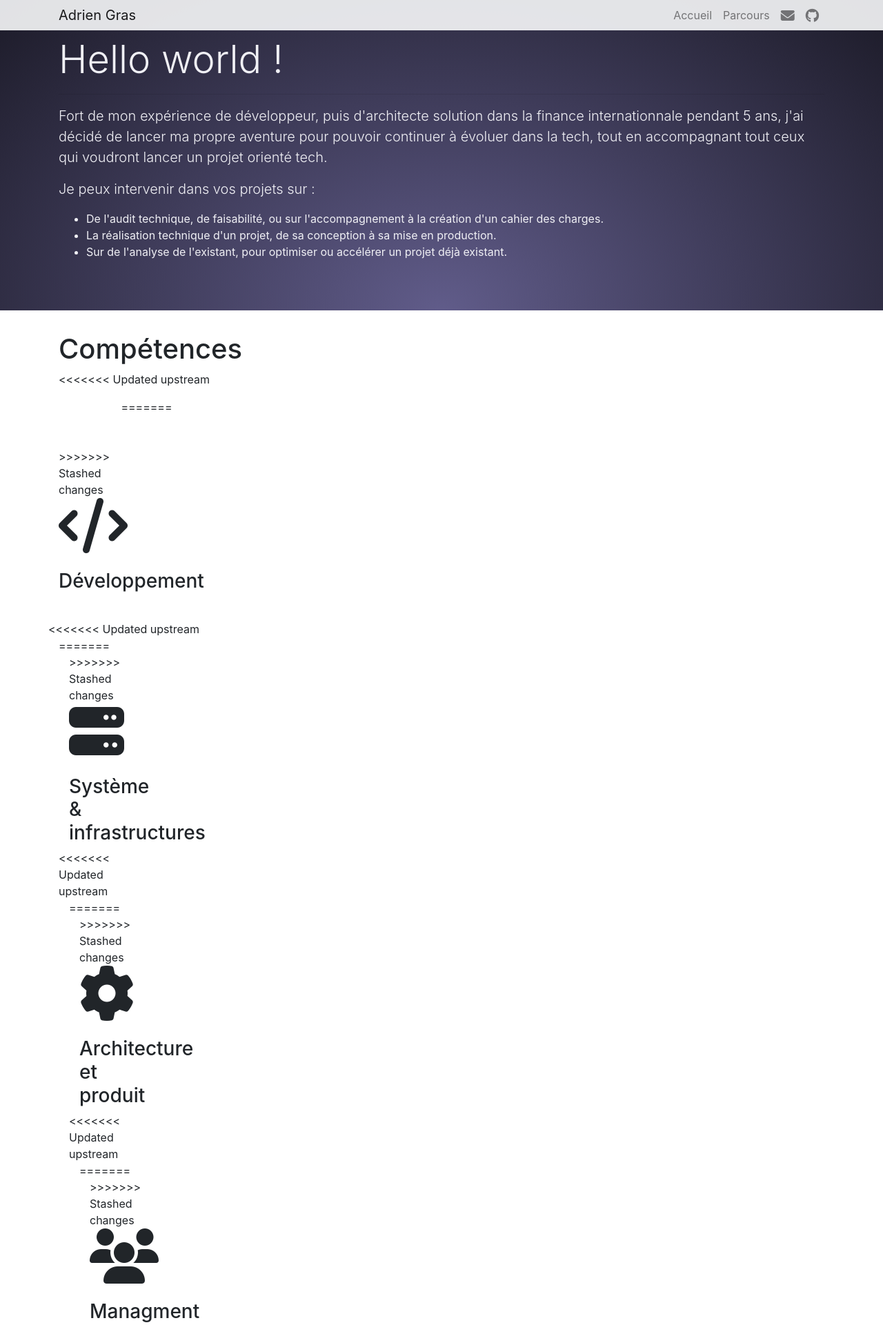
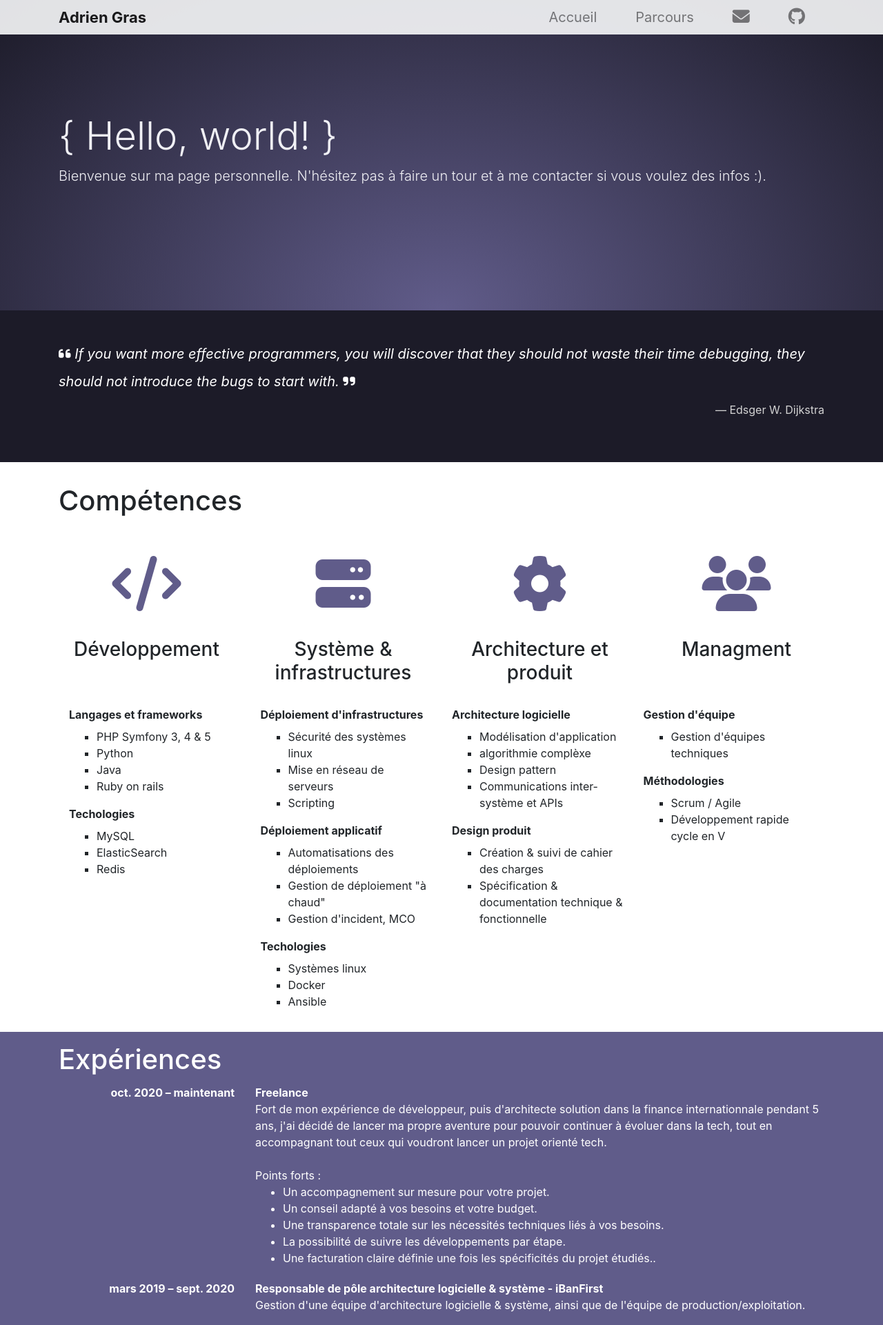
Before and after one commit to AdrienGras/personnal-page, a Symfony app: template templates/homepage/cv.html.twig in a window 1280 px wide. Shown: the top 1921 px of the page at 69% size. Run offline with Twig, Linux system fonts and the light colour scheme; the template is opened without the code that fills it, so the values that code supplies are empty; some libraries are stand-ins or nearby versions.

Commit message:
refacto UX v1.0 sans merge foireux

```diff
--- a/public/css/main.css
+++ b/public/css/main.css
@@ -17,18 +17,11 @@
 }
 
 #head-block {
-    background: radial-gradient(ellipse at bottom, hsla(246, 20%, 45%, 1) 0%, hsl(246, 20%, 13%) 100%) fixed;
+    background: radial-gradient(ellipse at bottom, hsla(246, 20%, 45%, 1) 0%, hsl(246, 20%, 13%) 100%);
+    background-attachment: fixed;
     color: hsla(246, 20%, 95%, 1);
     height: 450px;
 }
-@media (max-width: 600px) {
-    #head-block {
-        background: radial-gradient(ellipse at bottom, hsla(246, 20%, 45%, 1) 0%, hsl(246, 20%, 13%) 100%) fixed;
-        color: hsla(246, 20%, 95%, 1);
-        height: 100%;
-    }
-}
-
 
 .head-block-height {
     height: 450px;
@@ -42,14 +35,6 @@
     display: flex;
     align-items: center;
 }
-@media (max-width: 600px) {
-    #mainpage-head-block {
-        background-image: url("../img/desk_stock2.jpg");
-        background-size: cover;
-        height: 100%;
-    }
-}
-
 #mainpage-big-header {
     color: white;
     width: 65%;
@@ -92,10 +77,6 @@ body > div.footer.sticky-bottom.bg-grey > div > span {
 .no-decoration, .no-decoration:hover, .no-decoration:visited, .no-decoration:link, .no-decoration:active {
     text-decoration: none;
 }
-<<<<<<< Updated upstream
-.padding-top-escape-menu {
-    padding-top: 60px;
-=======
 
 a.navbar-brand{
     font-weight: bold;
@@ -208,5 +189,4 @@ div.titleComp i{
 
 ul.listComp li{
     list-style-type: square;
->>>>>>> Stashed changes
 }
--- a/templates/homepage/cv.html.twig
+++ b/templates/homepage/cv.html.twig
@@ -8,20 +8,26 @@
 <div id="head-block">
     <div class="container h-100">
         <div class="row h-100">
-            <div class="col-md-12 my-auto padding-top-escape-menu pb-1">
-                <h1 class="display-4">Hello world !</h1>
-                <hr />
-                <p class="lead">
-                    Fort de mon expérience de développeur, puis d'architecte solution dans la finance internationnale pendant 5 ans, j'ai décidé de lancer ma propre aventure pour pouvoir continuer à évoluer dans la tech, tout en accompagnant tout ceux qui voudront lancer un projet orienté tech.
-                </p>
-                <p class="lead">
-                    Je peux intervenir dans vos projets sur :
-                    <ul>
-                        <li>De l'audit technique, de faisabilité, ou sur l'accompagnement à la création d'un cahier des charges.</li>
-                        <li>La réalisation technique d'un projet, de sa conception à sa mise en production.</li>
-                        <li>Sur de l'analyse de l'existant, pour optimiser ou accélérer un projet déjà existant.</li>
-                    </ul>
-                </p>
+            <div class="col-md-12 my-auto">
+                <h1 class="display-4">{ Hello, world! }</h1>
+                <p class="lead">Bienvenue sur ma page personnelle. N'hésitez pas à faire un tour et à me contacter si vous voulez des infos :).</p>
+            </div>
+        </div>
+    </div>
+</div>
+
+<div class="bg-purple-transparent">
+    <div class="container h-100 pt-5 pb-5">
+        <div class="row h-100">
+            <div class="col-md-12">
+                <blockquote class="blockquote">
+                    <p class="mb-0 font-italic">
+                        <i class="fa fa-quote-left" aria-hidden="true"></i>
+                        If you want more effective programmers, you will discover that they should not waste their time debugging, they should not introduce the bugs to start with.
+                        <i class="fa fa-quote-right" aria-hidden="true"></i>
+                    </p>
+                    <footer class="blockquote-footer text-right pt-1">Edsger W. Dijkstra</footer>
+                </blockquote>
             </div>
         </div>
     </div>
@@ -35,48 +41,27 @@
             </div>
         </div>
 
-<<<<<<< Updated upstream
-        <div class="row h-100 pt-3">
-            <div class="col-md-3 animate__animated animate__fadeIn animate__delay-1s">
-                <div class="text-center pb-2">
-=======
         <div class="row h-100 mt-5">
             <div class="col-md-3">
                 <div class="text-center pb-2 titleComp">
->>>>>>> Stashed changes
                     <i class="fa fa-code fa-5x" aria-hidden="true"></i>
                     <h3 class="text-center titleComp mt-4">Développement</h3><br/>
                 </div>
             </div>
-<<<<<<< Updated upstream
-            <div class="col-md-3 animate__animated animate__fadeIn animate__delay-2s">
-                <div class="text-center">
-=======
             <div class="col-md-3">
                 <div class="text-center titleComp">
->>>>>>> Stashed changes
                     <i class="fas fa-server fa-5x" aria-hidden="true"></i>
                     <h3 class="text-center mt-4">Système & infrastructures</h3>
                 </div>
             </div>
-<<<<<<< Updated upstream
-            <div class="col-md-3 animate__animated animate__fadeIn animate__delay-3s">
-                <div class="text-center">
-=======
             <div class="col-md-3">
                 <div class="text-center titleComp">
->>>>>>> Stashed changes
                     <i class="fa fa-cog fa-5x" aria-hidden="true"></i>
                     <h3 class="text-center titleComp mt-4">Architecture et produit</h3>
                 </div>
             </div>
-<<<<<<< Updated upstream
-            <div class="col-md-3 animate__animated animate__fadeIn animate__delay-4s">
-                <div class="text-center pb-2">
-=======
             <div class="col-md-3">
                 <div class="text-center pb-2 titleComp">
->>>>>>> Stashed changes
                     <i class="fa fa-users fa-5x" aria-hidden="true"></i>
                     <h3 class="text-center titleComp mt-4">Managment</h3><br/>
                 </div>
@@ -168,11 +153,11 @@
                 <br />
                 <div>Points forts :
                     <ul>
-                        <li>Un accompagnement sur mesure tout au long de votre projet.</li>
+                        <li>Un accompagnement sur mesure pour votre projet.</li>
                         <li>Un conseil adapté à vos besoins et votre budget.</li>
                         <li>Une transparence totale sur les nécessités techniques liés à vos besoins.</li>
                         <li>La possibilité de suivre les développements par étape.</li>
-                        <li>Une facturation claire définie une fois les spécificités du projet étudiés et validés.</li>
+                        <li>Une facturation claire définie une fois les spécificités du projet étudiés..</li>
                     </ul>
                 </div>
             </div>
```
Also changed, not shown: nbproject/project.xml (added, +9 -0 lines), templates/homepage/index.html.twig (+5 -45 lines), 1 other file.
